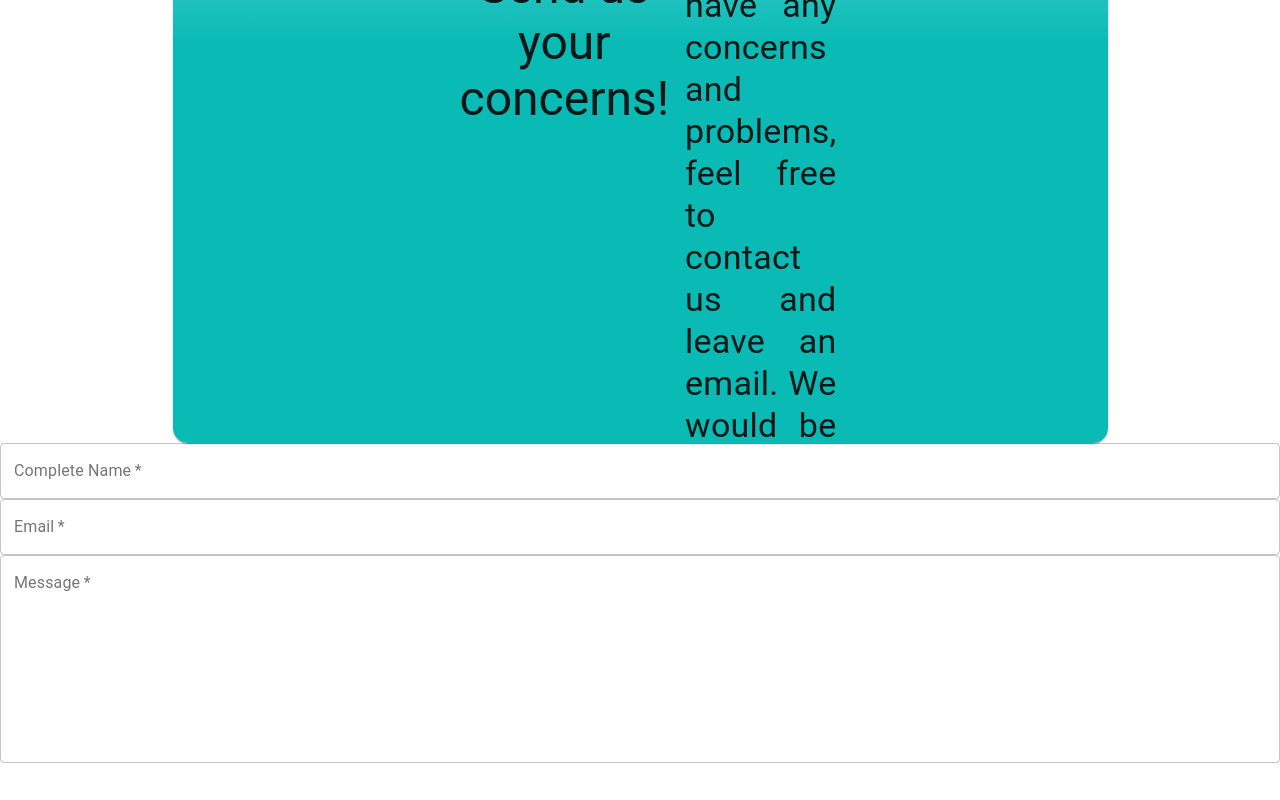
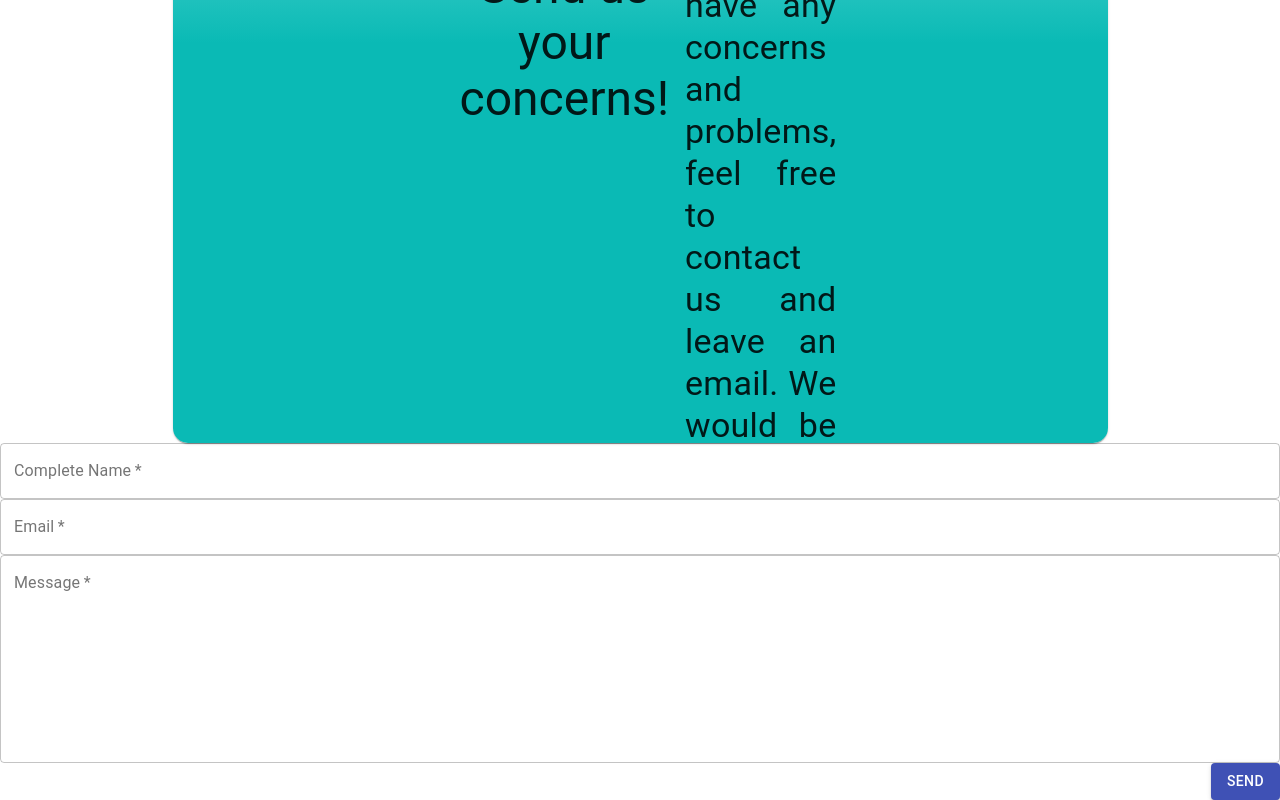
Before and after one commit to rondelhallare/HRIS-FrontEnd, a React (Create React App) app: page /Support in a window 1280 px wide. Shown: the part 437-1237 px from the top of the page. Before the commit the page ends 1200 px from the top, so only its background shows below. Built offline with nearby package versions, Linux system fonts and the light colour scheme.

Commit message:
Add Send Button

```diff
--- a/src/Components/Support/SupportEmail.js
+++ b/src/Components/Support/SupportEmail.js
@@ -90,11 +90,23 @@ function SupportEmail() {
                     className="ButtonGrid"
                     container item xs={12}
                     justify="flex-end"
-                ></Grid>
+                >
+
+                <Button
+                    className="Button"
+                    type="Submit"
+                    variant="contained"
+                    color="primary"
+                >Send
+                  </Button>
+                </Grid>
+
+
+
             </form>
 
 
-        </div>
+        </div >
 
     )
 }
```
